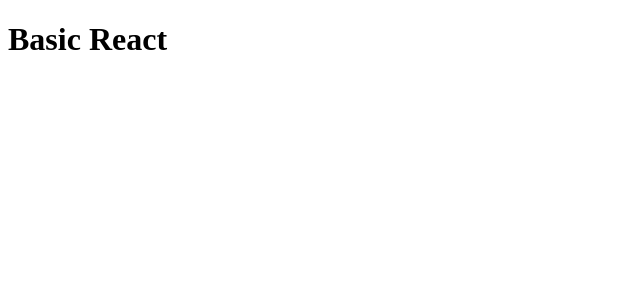
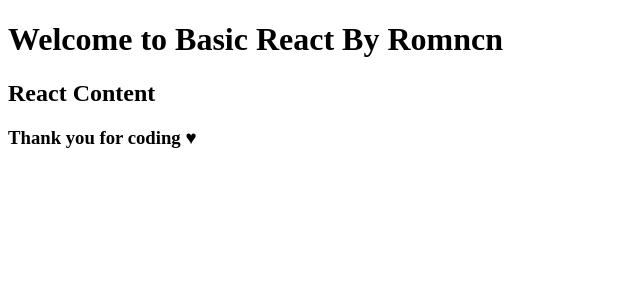
Before and after one commit to romncn/hello_basic_react, a React (Create React App) app: page / in a window 1280 px wide. Shown: the top 300 px of the page, without its empty margins (0-640 px from the left). Built offline with nearby package versions, Linux system fonts and the light colour scheme.

Commit message:
[UPDATE]App.js create component Header,Content,Footer

```diff
--- a/src/App.js
+++ b/src/App.js
@@ -5,10 +5,45 @@
   render() {
     return (
       <div>
-          <h1>Basic React</h1>
+          <Header></Header>
+          <Content></Content>
+          <Footer></Footer>
       </div>
-    )
+    );
   }
 }
 
+class Header extends React.Component {
+  render() {
+    return (
+      <div>
+          <h1>Welcome to Basic React By Romncn</h1>
+      </div>
+    );
+  }
+}
+
+
+class Content extends React.Component {
+  render() {
+    return (
+      <div>
+            <h2>React Content</h2>
+      </div>
+    );
+  }
+}
+
+
+class Footer extends React.Component {
+  render() {
+    return (
+      <div>
+          <h3>Thank you for coding ♥</h3>
+      </div>
+    );
+  }
+}
+
+
 export default App;
```
